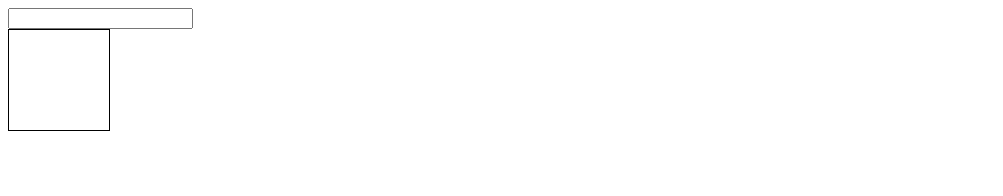
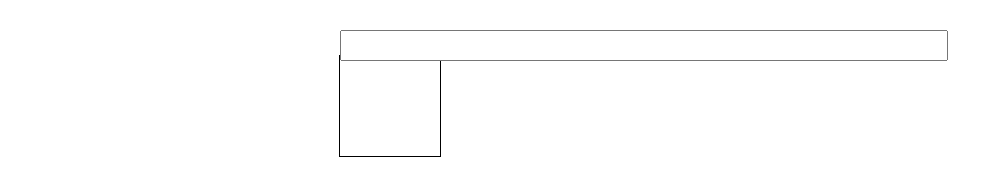
Before and after one commit to Aphinith/AutoPopulateSearchBar, a website: page index.html in a window 1280 px wide. Shown: the whole page, without its empty margins (0-1003 px from the left). Drawn offline with nearby package versions, Linux system fonts and the light colour scheme.

Commit message:
add styling, center search bar, increase width and height

```diff
--- a/app.js
+++ b/app.js
@@ -1,8 +1,7 @@
 $(document).ready(function() {
   $(".search-bar").keyup(function(e) {
-    var inputValue = $(".search-bar").val().toString();
+    var inputValue = $(".search-bar-input").val().toString();
     console.log('inputValue: ', inputValue);
-    console.log('append here: ', $(".autopopulated-results")[0])
     $(".autopopulated-results ul").empty().append("<li>"+inputValue+"</li>");
   })
 })
--- a/index.html
+++ b/index.html
@@ -12,7 +12,9 @@
 </head>
 <body>
   <section>
-    <input type="text" class="search-bar">
+    <div class="search-bar">
+      <input type="text" class="search-bar-input">
+    </div>
     <div class="autopopulated-results">
       <ul></ul>
     </div>
--- a/style/styles.css
+++ b/style/styles.css
@@ -1,5 +1,21 @@
+.search-bar {
+  margin: 30px auto 0px auto;
+  width: 600px;
+  height: 25px;
+}
+
+.search-bar-input {
+  width: 600px;
+  height: 25px;
+}
+
+.search-bar-input:focus {
+  outline: none;
+}
+
 .autopopulated-results {
   width: 100px;
   height: 100px;
   border: 1px solid black;
+  margin-left: 331px;
 }
```
